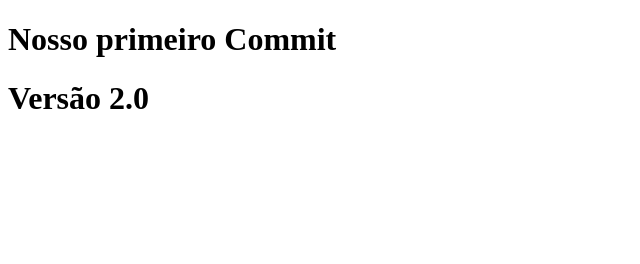
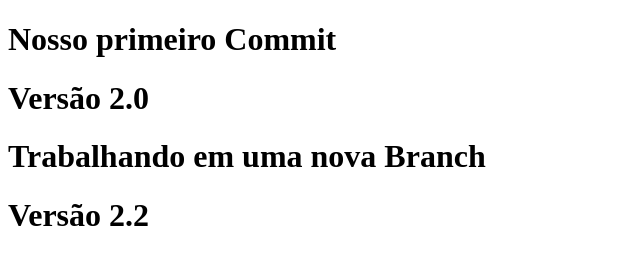
Before and after one commit to thaiirib04/ProjetoGit3, a plain HTML site: page index.html in a window 1280 px wide. Shown: the whole page, without its empty margins (0-640 px from the left). Drawn offline with Linux system fonts and the light colour scheme.

Commit message:
Versão 2.2

```diff
--- a/index.html
+++ b/index.html
@@ -8,5 +8,8 @@
 <body>
  <h1>Nosso primeiro Commit</h1>
     <h1>Versão 2.0</h1>
+ <h1>Trabalhando em uma nova Branch</h1>
+    <h1>Versão 2.2</h1>
+
 </body>
 </html>
```
